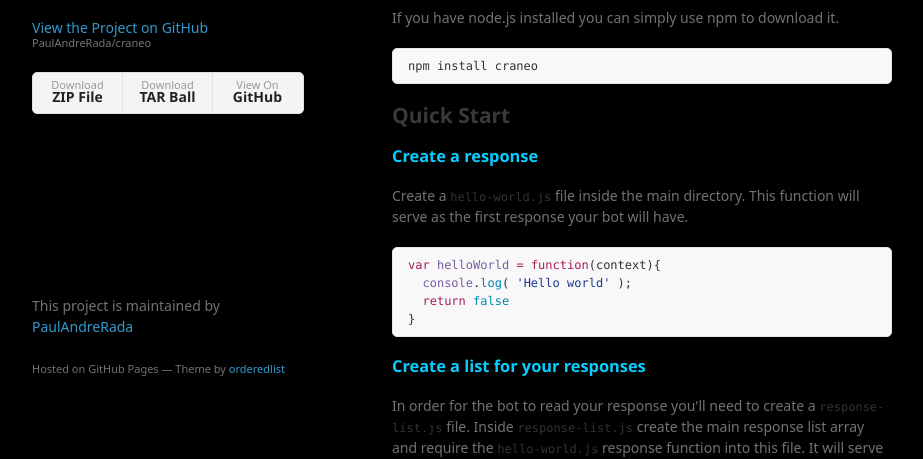
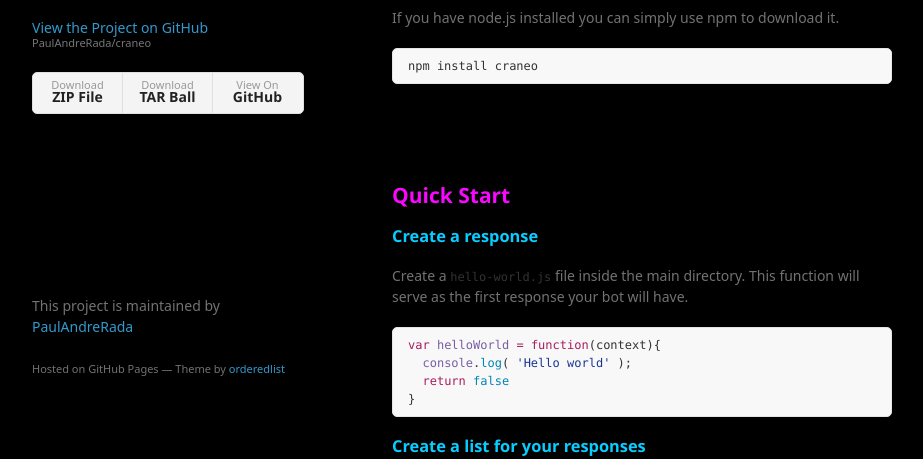
Before and after one commit to PaulAndreRada/craneo, a plain HTML site: page index.html in a window 1280 px wide. Shown: the part 352-811 px from the top of the page, without its empty margins (178-1101 px from the left). Drawn offline with Linux system fonts and the light colour scheme; a web font is replaced by a local one.

Commit message:
Fixed the colors on the sections

```diff
--- a/stylesheets/styles.css
+++ b/stylesheets/styles.css
@@ -332,3 +332,7 @@ footer {
   color: white !important;
   margin-top: 40px !important;
 }
+h2 {
+  color: #F808FF;
+  margin-top: 100px;
+}
```
Also changed, not shown: 1 other file.
